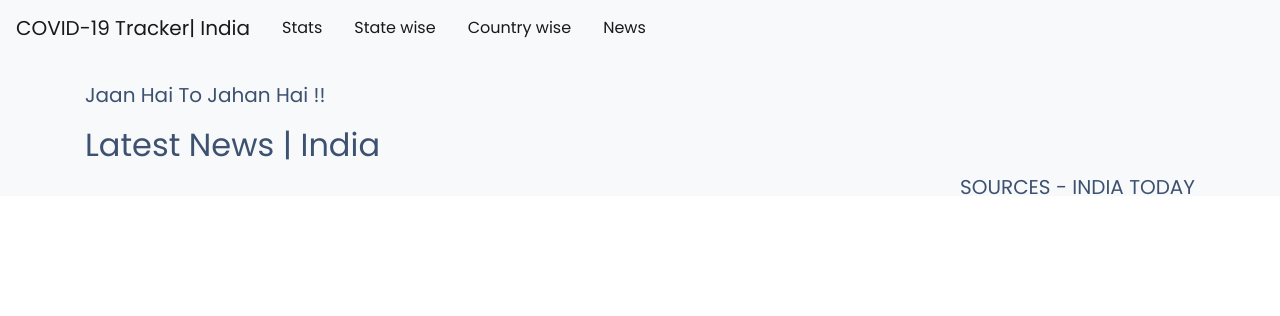
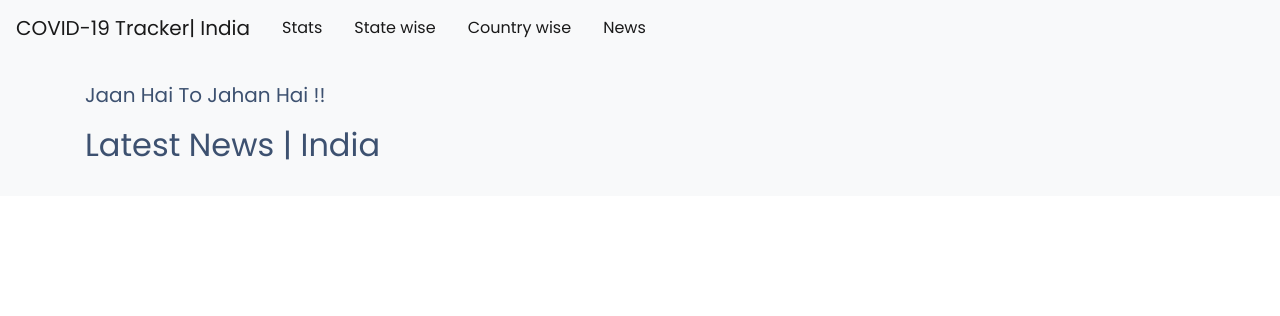
Before and after one commit to 9643kavinder/Covid-19-Tracker, a Django app: page /news/ in a window 1280 px wide. Shown: the top 316 px of the page. Run offline with Django 3.2, Linux system fonts and the light colour scheme; data that the repository does not hold is empty; some libraries are stand-ins or nearby versions.

Commit message:
changes in news webpage

```diff
--- a/tracker/templates/tracker/news.html
+++ b/tracker/templates/tracker/news.html
@@ -33,7 +33,7 @@
             </div>
         </section>
         {% endfor %}
-        <span><small class="lead float-right">SOURCES - INDIA TODAY</small></span>
+
     </div>
 </div>
 {% endblock %}
```
